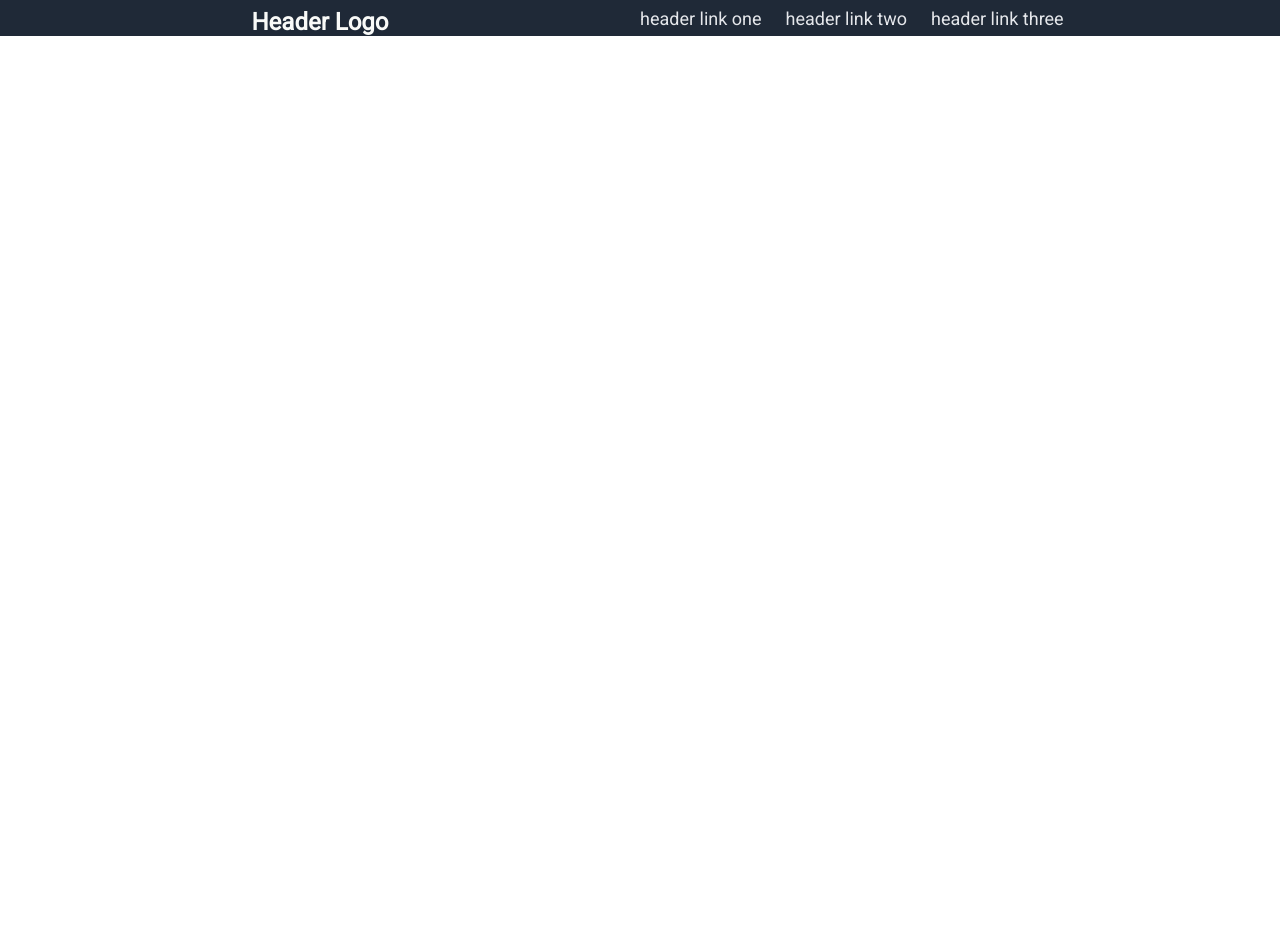
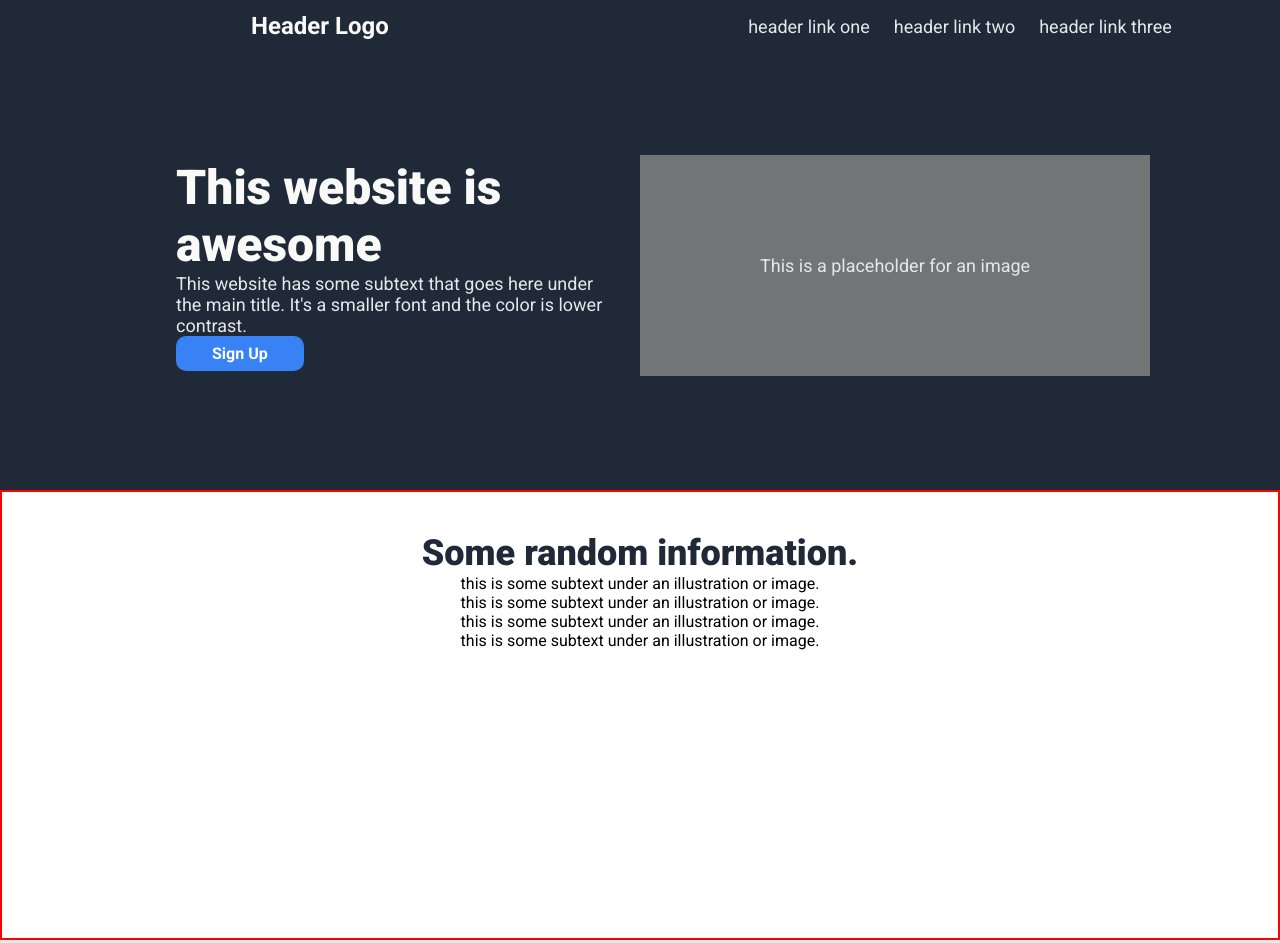
Before and after one commit to jurrea619/landing-page, a plain HTML site: page index.html in a window 1280 px wide. Before the commit the page ends 800 px from the top, so only its background shows below. Drawn offline with Linux system fonts and the light colour scheme.

Commit message:
Complete Hero section and information section header. Minor code on icons section

```diff
--- a/index.html
+++ b/index.html
@@ -8,7 +8,9 @@
     <title>My Landing Page</title>
     <link rel="preconnect" href="https://fonts.googleapis.com">
     <link rel="preconnect" href="https://fonts.gstatic.com" crossorigin>
-    <link href="https://fonts.googleapis.com/css2?family=Roboto&display=swap" rel="stylesheet">
+    <link
+        href="https://fonts.googleapis.com/css2?family=Roboto:ital,wght@0,400;0,500;0,700;0,900;1,500;1,700;1,900&display=swap"
+        rel="stylesheet">
     <link rel="stylesheet" href="./styles/style.css">
 </head>
 
@@ -16,7 +18,7 @@
     <div class="hero">
         <div class="nav">
             <div class="logo">Header Logo</div>
-            <div class="right-links">
+            <div class="right-links secondary-font">
                 <ul>
                     <li>header link one</li>
                     <li>header link two</li>
@@ -24,9 +26,57 @@
                 </ul>
             </div>
         </div>
-        <div class="hero-main">
+        <div class="hero-content">
+            <div class="hero-content-left">
+                <div class="hero-container">
+                    <div class="main-font">This website is awesome</div>
+                    <div class="secondary-font">This website has some subtext that
+                        goes here under the main title. It's a smaller font and the
+                        color is lower contrast.
+                    </div>
+                    <div class="button">Sign Up</div>
+                </div>
+            </div>
+            <div class="hero-content-right">
+                <div class="placeholder secondary-font">This is a placeholder for an
+                image</div>
+            </div>
+        </div>
+    </div>
 
+    <div class="information-section">
+        <div class="info-container">
+            <div class="info-header info-font">Some random information.</div>
+            <div class="icons-container">
+                <div class="icon-pair">
+                    <div class="icon"></div>
+                    <div class="subtext">this is some subtext under an
+                        illustration or image.
+                    </div>
+                </div>
+                <div class="icon-pair">
+                    <div class="icon"></div>
+                    <div class="subtext">this is some subtext under an
+                        illustration or image.
+                    </div>
+                </div>
+                <div class="icon-pair">
+                    <div class="icon"></div>
+                    <div class="subtext">this is some subtext under an
+                        illustration or image.
+                    </div>
+                </div>
+                <div class="icon-pair">
+                    <div class="icon"></div>
+                    <div class="subtext">this is some subtext under an
+                        illustration or image.
+                    </div>
+                </div>
+            </div>
         </div>
+    </div>
+
+    <div class="quote-section">
     </div>
 </body>
 </html>
--- a/styles/style.css
+++ b/styles/style.css
@@ -1,3 +1,7 @@
+* {
+    box-sizing: border-box;
+}
+
 body {
     display: flex;
     flex-direction: column;
@@ -5,16 +9,68 @@ body {
     font-family: 'Roboto', sans-serif;
 }
 
+.main-font {
+    font-size: 48px;
+    font-weight: 800;
+    color: #F9FAF8;
+}
+
+.secondary-font {
+    font-size: 18px;
+    color: #E5E7EB;
+}
+
 .hero {
     background-color: #1F2937;
 }
 
+.info-font {
+    color: #1F2937;
+    font-size: 36px;
+    font-weight: 800;
+}
+
+.hero-content {
+    display: flex;
+    height: 450px;
+}
+
+.hero-content-left {
+    flex: 1 0 0;
+    display: flex;
+    justify-content: flex-end;
+    align-items: center;
+}
+
+.hero-container {
+    padding: 0 36px;
+    width: 500px;
+}
+
+.hero-content-right {
+    flex: 1;
+    display: flex;
+    justify-content: flex-start;
+    align-items: center;
+}
+
+.placeholder {
+    background-color: rgba(128, 128, 128, 0.87);
+    padding: 100px 120px;
+}
+
+.button {
+    border-radius: 10px;
+    color: white;
+    background-color: #3882F6;
+    padding: 8px 36px;
+    font-weight: bold;
+    display: inline-block;
+}
+
 .nav {
     display: flex;
-    padding-top: 8px;
-}
-
-.hero-main {
+    padding-top: 12px;
 }
 
 .logo {
@@ -29,11 +85,13 @@ body {
 
 .right-links {
     flex: 1;
+    display: flex;
+    align-items: center;
+    justify-content: center;
 }
 
 ul {
     display: flex;
-    justify-content: flex-start;
     margin: 0;
     padding: 0;
     gap: 24px;
@@ -41,6 +99,21 @@ ul {
 
 li {
     list-style-type: none;
-    font-size: 18px;
-    color: #E5E7EB;
 }
+
+.info-container {
+    display: flex;
+    flex-direction: column;
+    align-items: center;
+    padding-top: 40px;
+    height: 450px;
+    border: 2px solid red;
+}
+
+.icon {
+}
+
+.quote-section {
+    height: 450px;
+    background-color: #E5E7EB;
+}
```
